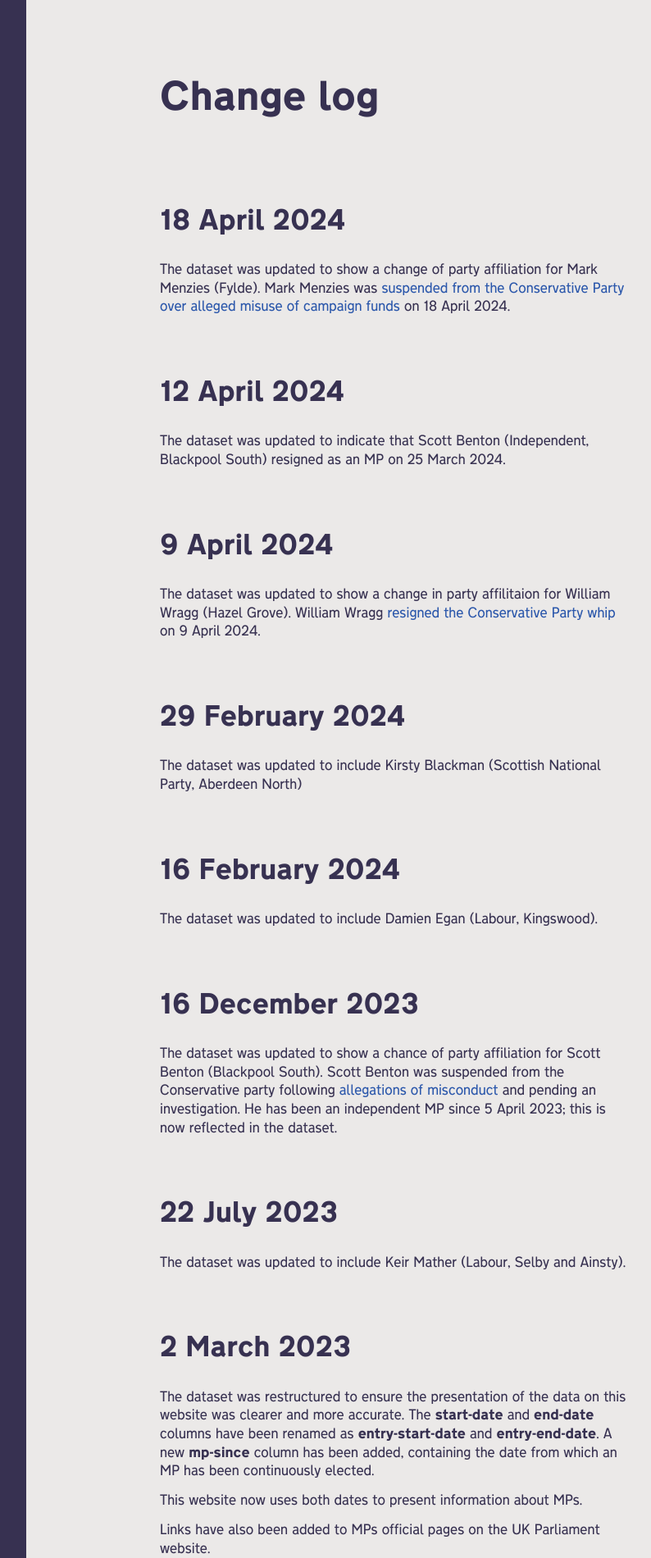
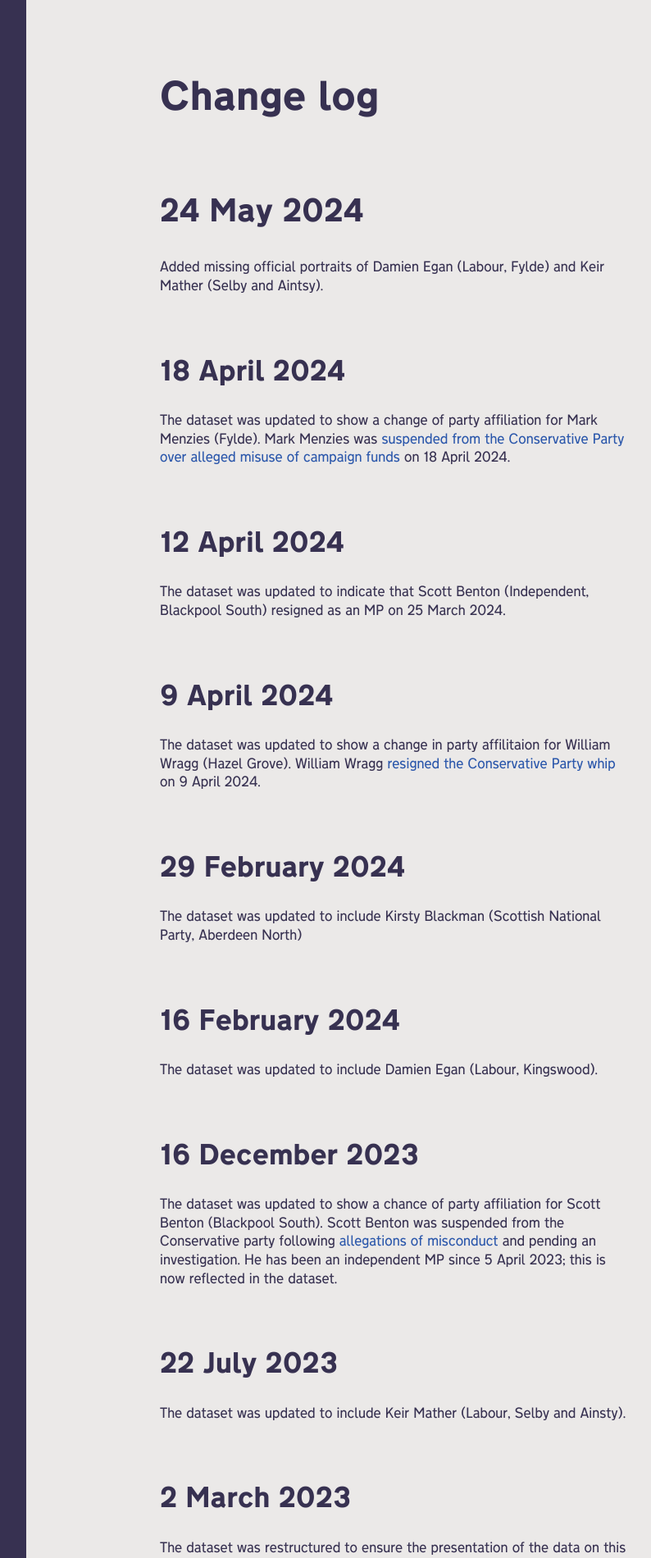
Before and after one commit to johnpeart/lgbt-mp, a Jekyll site: the page built from change-log.md, in a window 1280 px wide. Shown: the top 1900 px of the page at 82% size, without its empty margins (352-1146 px from the left). Built offline with Jekyll 4.4.1, drawn with Linux system fonts in a browser that asks for light colours; some of the changed text lies outside the part shown.

Commit message:
Add missing portraits

```diff
--- a/change-log.md
+++ b/change-log.md
@@ -2,6 +2,10 @@
 layout: page
 title: Change log
 ---
+
+# 24 May 2024
+
+Added missing official portraits of Damien Egan (Labour, Fylde) and Keir Mather (Selby and Aintsy).
 
 ## 18 April 2024
 
```
Also changed, not shown: assets/images/members/4993-keir-mather.jpg, assets/images/members/5010-damien-egan.jpg (added).
